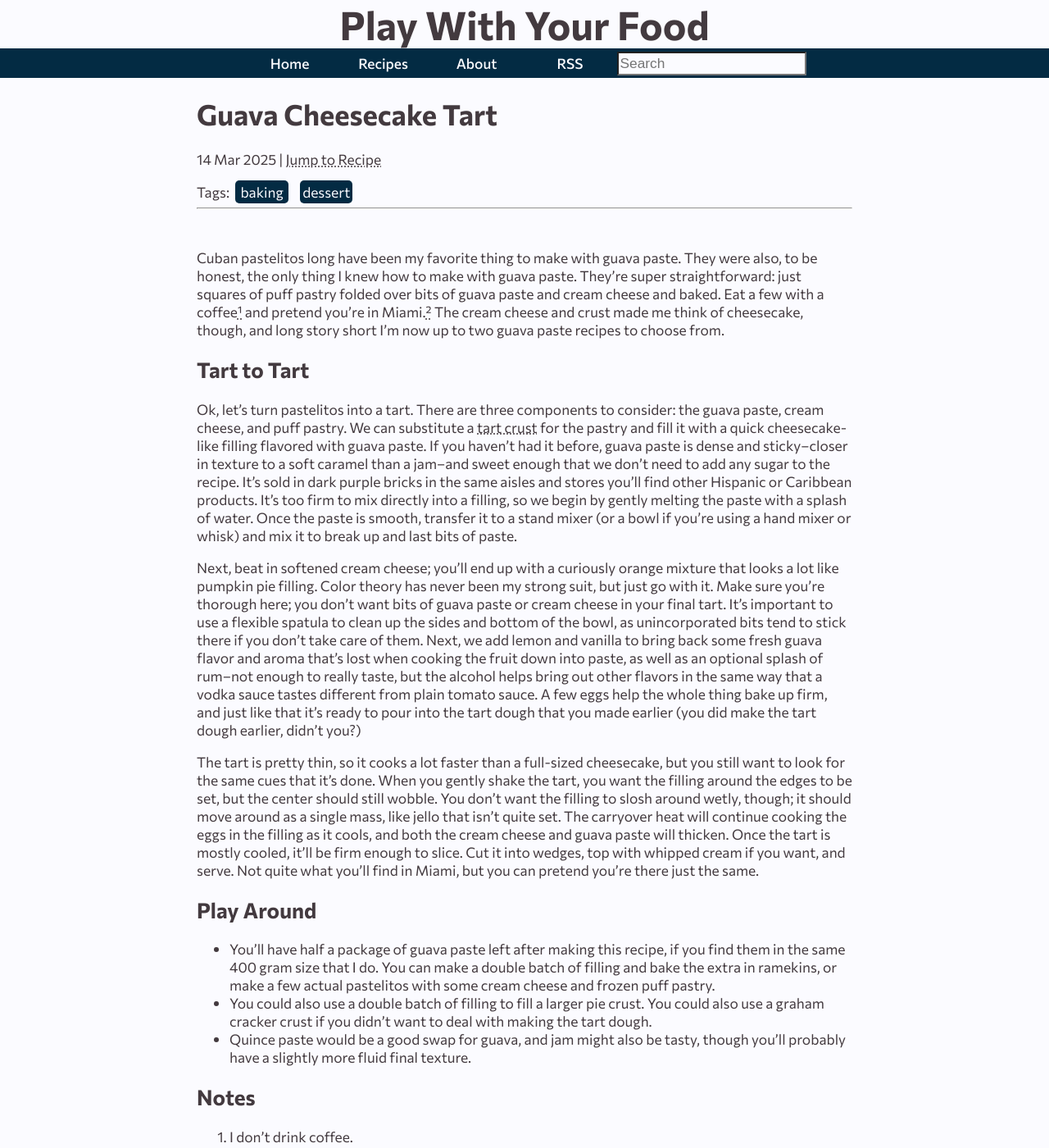
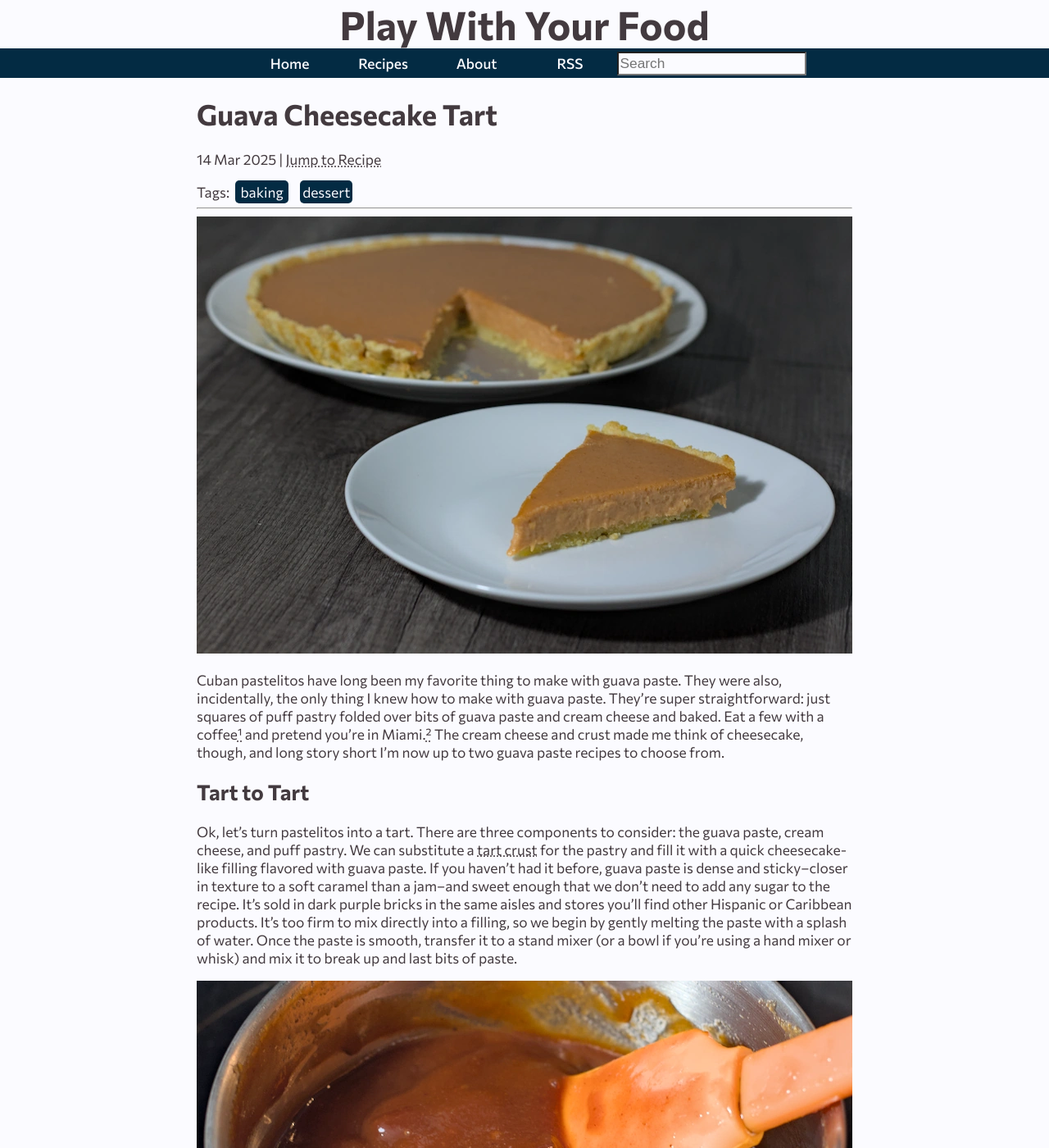
Before and after one commit to wugologist/play-with-your-food, a Jekyll site: the page built from _posts/2025-03-14-guava-cheesecake-tart.md, in a window 1280 px wide and 1400 px high. Shown: the whole window at 82% size. Built offline with Jekyll 4.4.1, drawn with Linux system fonts in a browser that asks for light colours; some of the changed text lies outside the part shown.

Commit message:
tart photos and edits

```diff
--- a/_data/recipes/2025-03-14-guava-cheesecake-tart.yml
+++ b/_data/recipes/2025-03-14-guava-cheesecake-tart.yml
@@ -48,8 +48,8 @@ equipment:
 steps:
   - Heat oven to 325°F/160°C. Cut guava paste into a few pieces and add to a small saucepan along with water. Heat over medium-low heat, stirring and mashing with a flexible spatula, until paste melts into a smooth liquid.
   - Transfer guava paste to the bowl of a stand mixer fitted with whisk attachment, if using, or a medium bowl if not. Beat on medium speed (or by hand) until any remaining bits of paste are broken up. Add cream cheese a few tablespoons at a time, beating until smooth between each addition. Add salt, lemon juice and zest, vanilla, and rum, if using, and beat until smooth.
-  - Add eggs one at a time, beating until combined between each addition. If using a stand mixer, scrape the sides and bottom of the bowl to ensure mixture is thoroughly combined.
-  - Pour mixture into tart crust, set on sheet tray to catch drips, and bake for 25-30 minutes, until filling is still slightly jiggly in the center. Let cool for 1 hour before serving.
+  - Add eggs one at a time, beating until combined between each addition. Scrape the sides and bottom of the bowl with spatula to ensure mixture is thoroughly combined.
+  - Set crust on sheet tray to catch drips, pour filling into tart crust, and bake for 25-30 minutes, until filling is still slightly wobbly in the center. Let cool for 1 hour before serving.
 
 notes:
   - If you don't want to make the crust, you can bake the filling in a store-bought graham cracker crust or in individual ramekins without a crust.
--- a/_posts/2025-03-14-guava-cheesecake-tart.md
+++ b/_posts/2025-03-14-guava-cheesecake-tart.md
@@ -1,19 +1,25 @@
 ---
 tags: [baking, dessert]
-image:
+image: /assets/images/2025-03-14-guava-cheesecake-tart/thumbnail.webp
 description:
 date: 2025-03-14 02:00:00
 ---
 
-Cuban pastelitos long have been my favorite thing to make with guava paste. They were also, to be honest, the only thing I knew how to make with guava paste. They're super straightforward: just squares of puff pastry folded over bits of guava paste and cream cheese and baked. Eat a few with a coffee[¹](#notes) and pretend you're in Miami.[²](#notes) The cream cheese and crust made me think of cheesecake, though, and long story short I'm now up to two guava paste recipes to choose from.
+Cuban pastelitos have long been my favorite thing to make with guava paste. They were also, incidentally, the only thing I knew how to make with guava paste. They're super straightforward: just squares of puff pastry folded over bits of guava paste and cream cheese and baked. Eat a few with a coffee[¹](#notes) and pretend you're in Miami.[²](#notes) The cream cheese and crust made me think of cheesecake, though, and long story short I'm now up to two guava paste recipes to choose from.
 
 ## Tart to Tart
 
 Ok, let's turn pastelitos into a tart. There are three components to consider: the guava paste, cream cheese, and puff pastry. We can substitute a [tart crust](/_site/recipes/tart-dough.html) for the pastry and fill it with a quick cheesecake-like filling flavored with guava paste. If you haven't had it before, guava paste is dense and sticky--closer in texture to a soft caramel than a jam--and sweet enough that we don't need to add any sugar to the recipe. It's sold in dark purple bricks in the same aisles and stores you'll find other Hispanic or Caribbean products. It's too firm to mix directly into a filling, so we begin by gently melting the paste with a splash of water. Once the paste is smooth, transfer it to a stand mixer (or a bowl if you're using a hand mixer or whisk) and mix it to break up and last bits of paste.
 
-Next, beat in softened cream cheese; you'll end up with a curiously orange mixture that looks a lot like pumpkin pie filling. Color theory has never been my strong suit, but just go with it. Make sure you're thorough here; you don't want bits of guava paste or cream cheese in your final tart. It's important to use a flexible spatula to clean up the sides and bottom of the bowl, as unincorporated bits tend to stick there if you don't take care of them. Next, we add lemon and vanilla to bring back some fresh guava flavor and aroma that's lost when cooking the fruit down into paste, as well as an optional splash of rum--not enough to really taste, but the alcohol helps bring out other flavors in the same way that a vodka sauce tastes different from plain tomato sauce. A few eggs help the whole thing bake up firm, and just like that it's ready to pour into the tart dough that you made earlier (you did make the tart dough earlier, didn't you?)
+![Melted guava paste](/assets/images/2025-03-14-guava-cheesecake-tart/paste.webp)
 
-The tart is pretty thin, so it cooks a lot faster than a full-sized cheesecake, but you still want to look for the same cues that it's done. When you gently shake the tart, you want the filling around the edges to be set, but the center should still wobble. You don't want the filling to slosh around wetly, though; it should move around as a single mass, like jello that isn't quite set. The carryover heat will continue cooking the eggs in the filling as it cools, and both the cream cheese and guava paste will thicken. Once the tart is mostly cooled, it'll be firm enough to slice. Cut it into wedges, top with whipped cream if you want, and serve. Not quite what you'll find in Miami, but you can pretend you're there just the same.
+Next, beat in softened cream cheese; you'll end up with a curiously orange mixture that looks a lot like pumpkin pie filling. Color theory has never been my strong suit, but just go with it. Make sure you're thorough here; you don't want bits of guava paste or cream cheese in your final tart. It's important to use a flexible spatula to clean up the sides and bottom of the bowl, as unincorporated bits tend to stick there if you don't take care of them. Next, we add lemon and vanilla to bring back some fresh guava flavor and aroma that's lost when cooking the fruit down into paste, as well as an optional splash of rum--not enough to really taste, but the alcohol helps bring out other flavors in the same way that a vodka sauce tastes different from plain tomato sauce. A few eggs help the whole thing set when baked, and just like that it's ready to pour into the tart dough that you made earlier (you did make the tart dough earlier, didn't you?)
+
+![Adding cream cheese](/assets/images/2025-03-14-guava-cheesecake-tart/whisk.webp)
+
+The tart is pretty thin, so it cooks a lot faster than a full-sized cheesecake, but you still want to look for the same cues it's cooked that you would for any baked custard. When you gently shake the tart, you want the filling around the edges to be set, but the center should still wobble. You don't want the filling to slosh around wetly, though; it should move around as a single mass, like jello that isn't quite set. The carryover heat will continue cooking the eggs in the filling as it cools, and both the cream cheese and guava paste will thicken. Once the tart is mostly cooled, it'll be firm enough to slice. Remove from the pan, cut into wedges, top with whipped cream if you want, and serve. Not quite what you'll find in Miami, but you can pretend you're there just the same.
+
+![Raw tart](/assets/images/2025-03-14-guava-cheesecake-tart/raw.webp)
 
 ## Play Around
 
```
Also changed, not shown: assets/images/2025-03-14-guava-cheesecake-tart/paste.webp (added), assets/images/2025-03-14-guava-cheesecake-tart/raw.webp (added), assets/images/2025-03-14-guava-cheesecake-tart/thumbnail.webp (added), assets/images/2025-03-14-guava-cheesecake-tart/whisk.webp (added).
